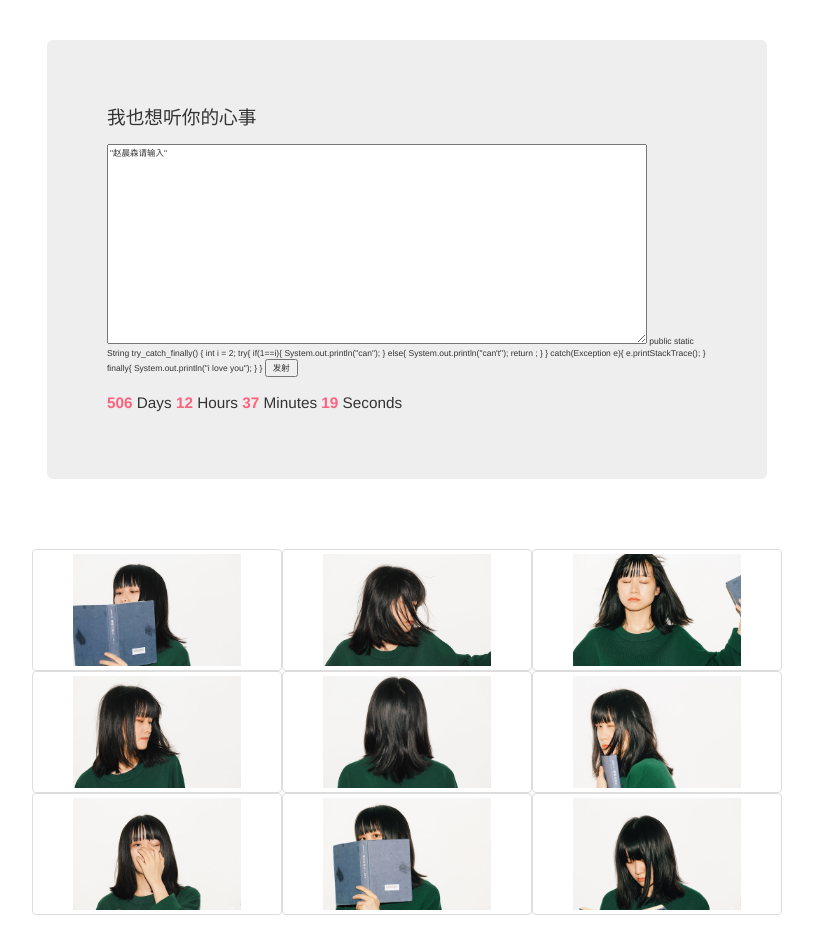
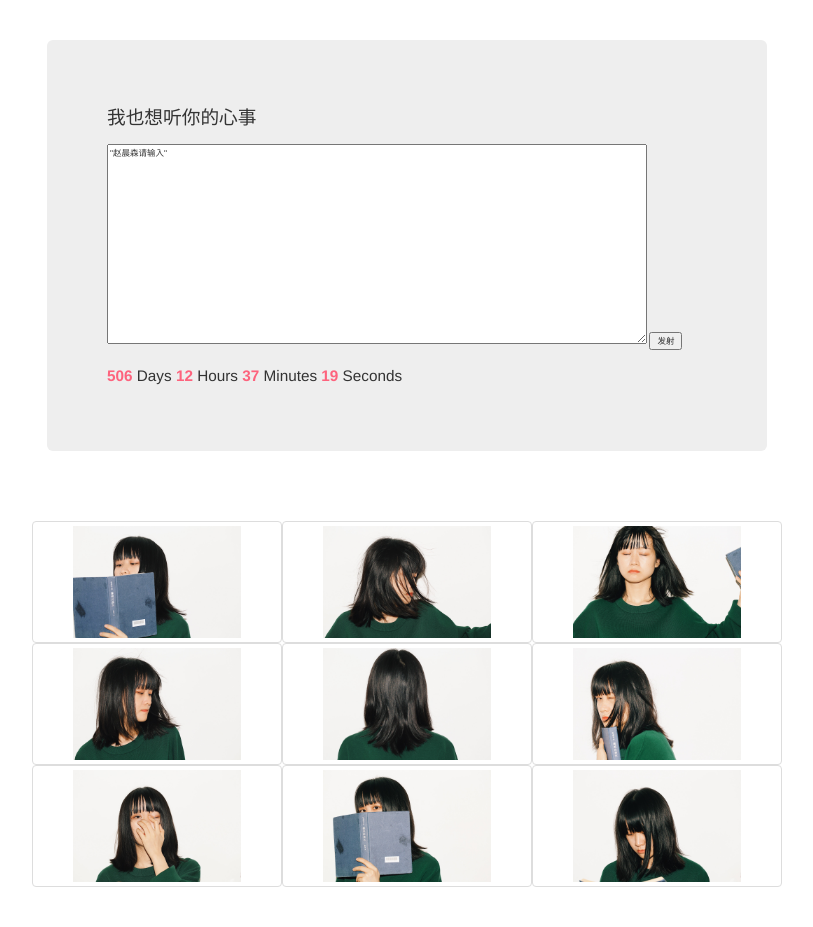
Before and after one commit to Regulus7676/tomyfirstloveJanice76, a plain HTML site: page index.html in a window 1280 px wide. Shown: the whole page, without its empty margins (233-1046 px from the left). After the commit the page ends 899 px from the top, so only its background shows below. Drawn offline with Linux system fonts and the light colour scheme.

Commit message:
Update index.html

```diff
--- a/index.html
+++ b/index.html
@@ -76,26 +76,6 @@
 	 <header class="jumbotron subhead" id="overview">
 	<h2>我也想听你的心事</h2>
 <textarea id="msg" name="msg" style="width: 90%; height: 200px; margin-top:5px;" >"赵晨森请输入"</textarea>
-		 public static String try_catch_finally() {
-		int i = 2;
-		try{
-			if(1==i){
-				System.out.println("can");
-			}
-			else{
-				System.out.println("can't");
-				return ;
-			}
-		}
-		catch(Exception e){
-			e.printStackTrace();
-		}
-		finally{
-			System.out.println("i love you");
-		}
-
-	}
-
 <input id="btn" type="button" value="发射">
 
 <div id="msg_c"></div>
```
